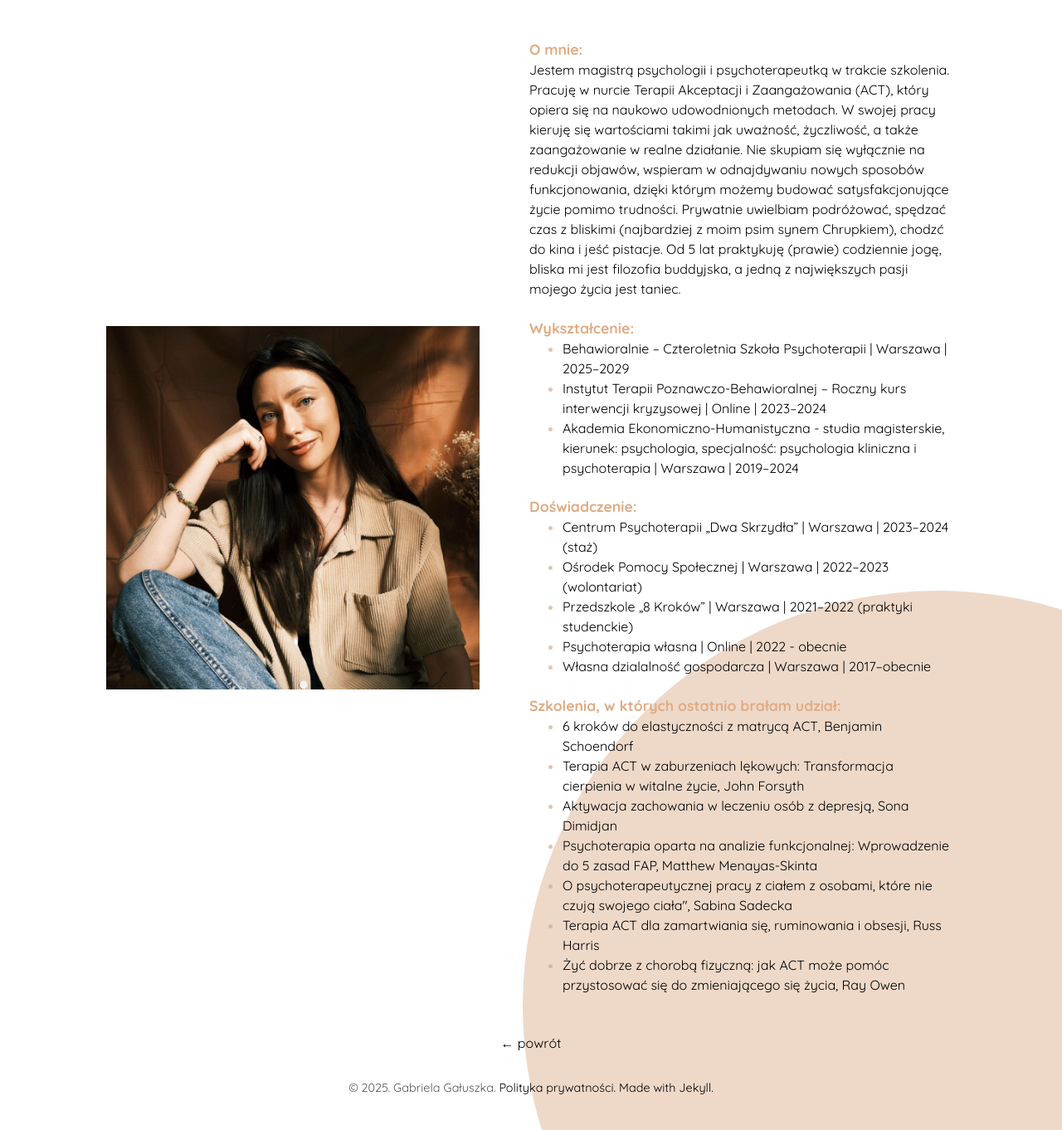
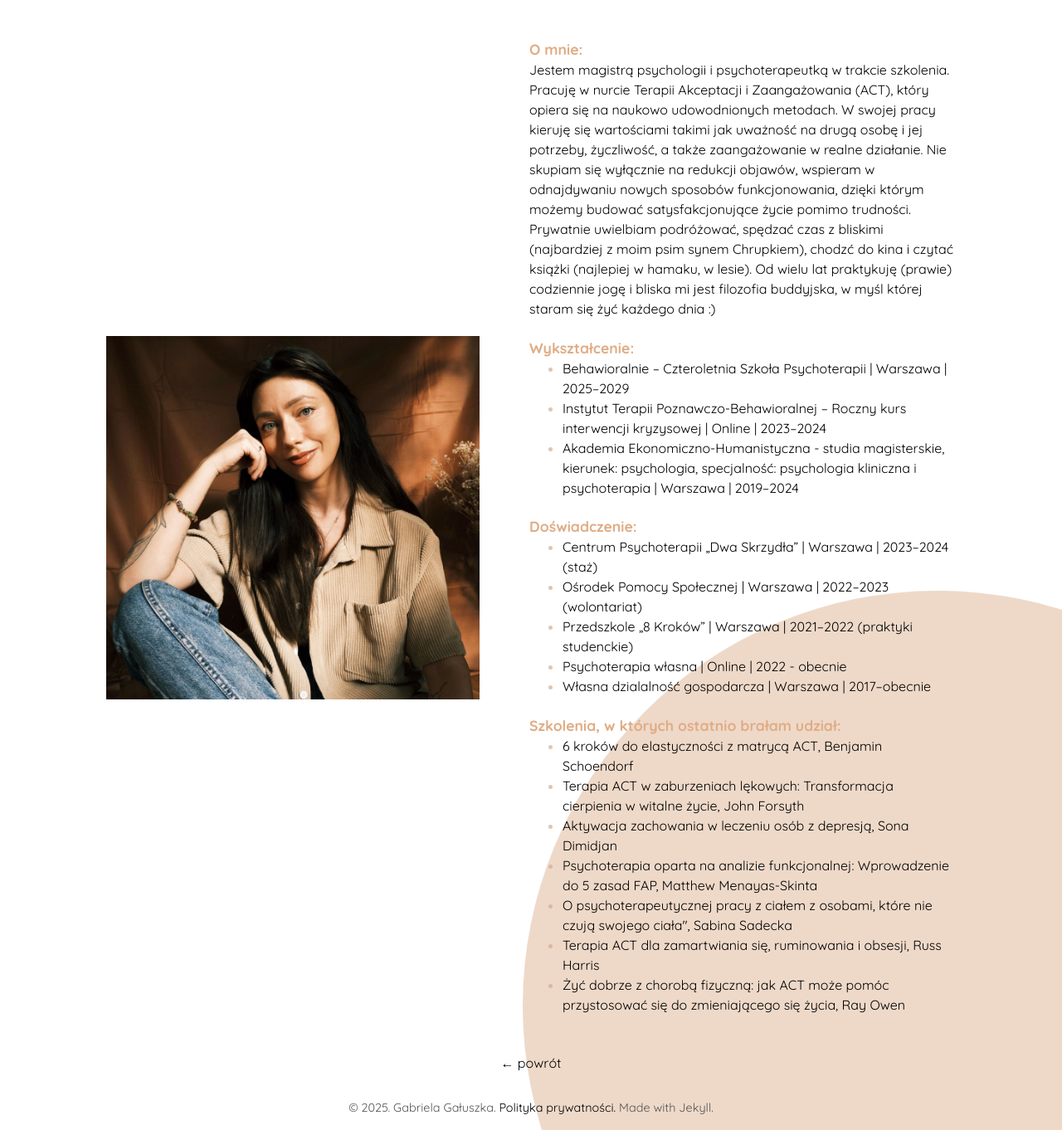
Before and after one commit to misievicz/kontekst, a Jekyll site: the page built from about.html, in a window 1280 px wide. Shown: the whole page at 83% size. Built offline with Jekyll 4.4.1, drawn with Linux system fonts in a browser that asks for light colours.

Commit message:
ver_1.0 -o_mnie/footer

```diff
--- a/_includes/footer2.html
+++ b/_includes/footer2.html
@@ -1,6 +1,6 @@
 <div class="footer2">
   <span>
     &copy; <time datetime="{{ site.time }}">{{ site.time | date: '%Y' }}</time>{{ site.author.name }}.
-    Gabriela Gałuszka. <a href="policy.html">Polityka prywatności. <span class="footer2-jekyll">Made with Jekyll.</span></a>
+    Gabriela Gałuszka. <a href="policy.html">Polityka prywatności.</a> <span class="footer2-jekyll">Made with Jekyll.</span>
   </span>
 </div>
--- a/about.html
+++ b/about.html
@@ -27,19 +27,20 @@
         <h4>O mnie:</h4>
         Jestem magistrą psychologii i psychoterapeutką w trakcie szkolenia.
         Pracuję w nurcie Terapii Akceptacji i Zaangażowania (ACT), który opiera się na naukowo udowodnionych metodach. W
-        swojej pracy kieruję się wartościami takimi jak uważność, życzliwość,
-        a także zaangażowanie w realne działanie. Nie skupiam się wyłącznie na redukcji objawów, wspieram
-        w odnajdywaniu nowych sposobów funkcjonowania, dzięki którym możemy budować satysfakcjonujące życie pomimo
-        trudności. Prywatnie uwielbiam podróżować, spędzać czas z bliskimi (najbardziej z moim psim synem Chrupkiem),
-        chodzć do kina i jeść pistacje. Od 5 lat praktykuję (prawie) codziennie jogę, bliska mi jest filozofia
-        buddyjska, a jedną z największych pasji mojego życia jest taniec.</p>
+        swojej pracy kieruję się wartościami takimi jak uważność na drugą osobę i jej potrzeby, życzliwość, a także
+        zaangażowanie w realne działanie. Nie skupiam się wyłącznie na redukcji objawów, wspieram w odnajdywaniu nowych
+        sposobów funkcjonowania, dzięki którym możemy budować satysfakcjonujące życie pomimo trudności. Prywatnie
+        uwielbiam podróżować, spędzać czas z bliskimi (najbardziej z moim psim synem Chrupkiem), chodzć do kina i czytać
+        książki (najlepiej w hamaku, w lesie). Od wielu lat praktykuję (prawie) codziennie jogę
+        i bliska mi jest filozofia buddyjska, w myśl której staram się żyć każdego dnia :)</p>
 
         <p>
         <h4>Wykształcenie:</h4>
         <ul>
           <li>Behawioralnie – Czteroletnia Szkoła Psychoterapii | Warszawa | 2025–2029</li>
           <li>Instytut Terapii Poznawczo-Behawioralnej – Roczny kurs interwencji kryzysowej | Online | 2023–2024</li>
-          <li>Akademia Ekonomiczno-Humanistyczna - studia magisterskie, kierunek: psychologia, specjalność: psychologia kliniczna i psychoterapia | Warszawa | 2019–2024</li>
+          <li>Akademia Ekonomiczno-Humanistyczna - studia magisterskie, kierunek: psychologia, specjalność: psychologia
+            kliniczna i psychoterapia | Warszawa | 2019–2024</li>
 
         </ul>
         </p>
@@ -66,13 +67,14 @@
           <li>Psychoterapia oparta na analizie funkcjonalnej: Wprowadzenie do 5 zasad FAP, Matthew Menayas-Skinta</li>
           <li>O psychoterapeutycznej pracy z ciałem z osobami, które nie czują swojego ciała", Sabina Sadecka</li>
           <li>Terapia ACT dla zamartwiania się, ruminowania i obsesji, Russ Harris</li>
-          <li>Żyć dobrze z chorobą fizyczną: jak ACT może pomóc przystosować się do zmieniającego się życia, Ray Owen</li>
+          <li>Żyć dobrze z chorobą fizyczną: jak ACT może pomóc przystosować się do zmieniającego się życia, Ray Owen
+          </li>
         </ul>
 
       </div>
     </div>
 
-      <div class="circle-bg"></div>
+    <div class="circle-bg"></div>
 
 
   </main>
@@ -82,4 +84,5 @@
   </div>
   {% include footer2.html %}
 </body>
+
 </html>
```
